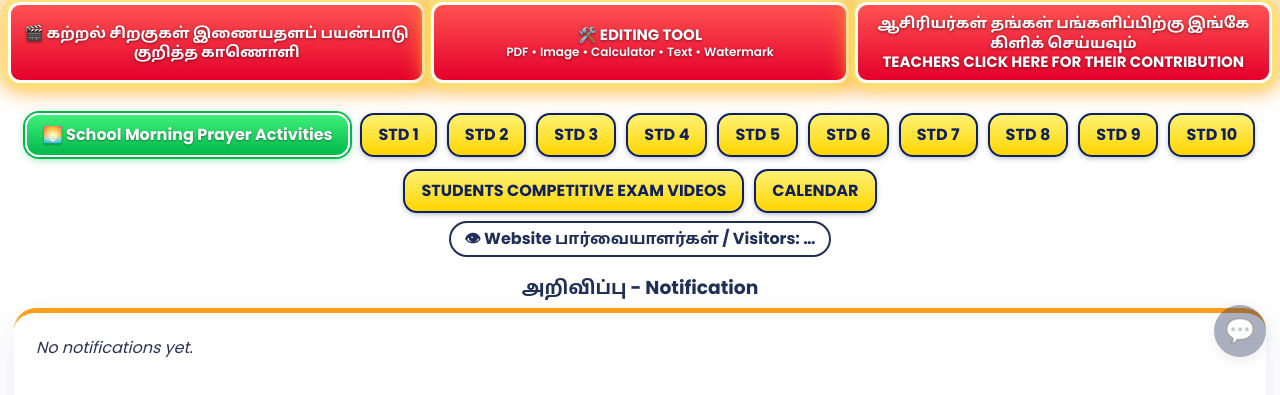
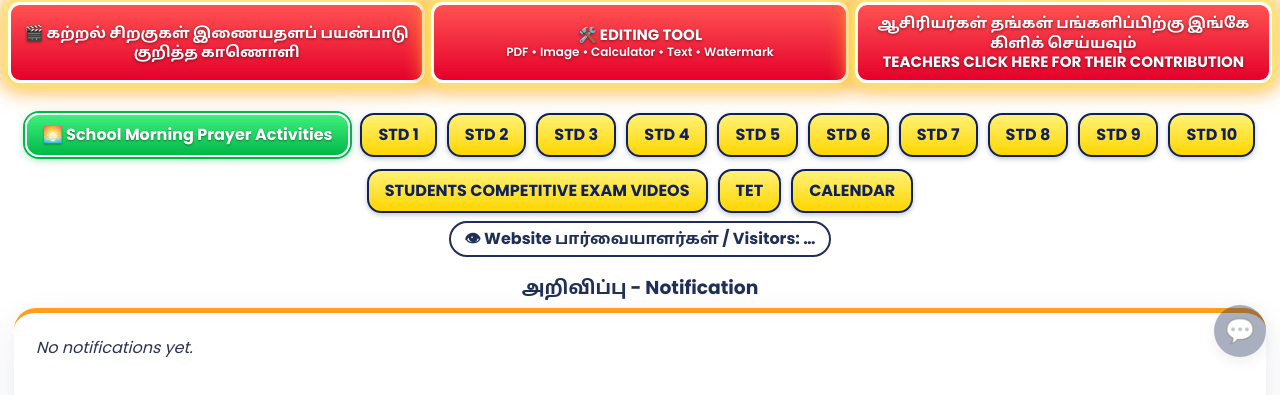
Before and after one commit to kattralsiragugal-hub/kattralsiragugal, a plain HTML site: page index.html in a window 1280 px wide. Shown: the part 429-824 px from the top of the page. Drawn offline with Linux system fonts and the light colour scheme; no server answers.

Commit message:
Add files via upload

```diff
--- a/index.html
+++ b/index.html
@@ -648,7 +648,7 @@ const isAdmin=()=>me&&me.admin;
 
 const ROLES=['TEACHER'];
 /* STUDENT / PARENTS users do not see these menu buttons (CALENDAR is visible to all); TEACHER (and Admin) see everything */
-const STU_HIDE=['forms','tforms','itforms','emis','tet','att'];/* TEACHER login / Admin only */
+const STU_HIDE=['forms','tforms','itforms','emis','att'];/* TEACHER login / Admin only (TET is visible to everyone, no login needed) */
 /* Admin-added buttons: Admin chooses per button whether STUDENT / PARENTS users see it. Hidden keys are kept in db.folders['__stuhide'] (syncs like the other lists). */
 const stuHide=()=>{const a=(db.folders||{})['__stuhide'];return Array.isArray(a)?a:[]};
 const isCustomNav=k=>!NAV_DEF.some(n=>n[0]===k);
```
